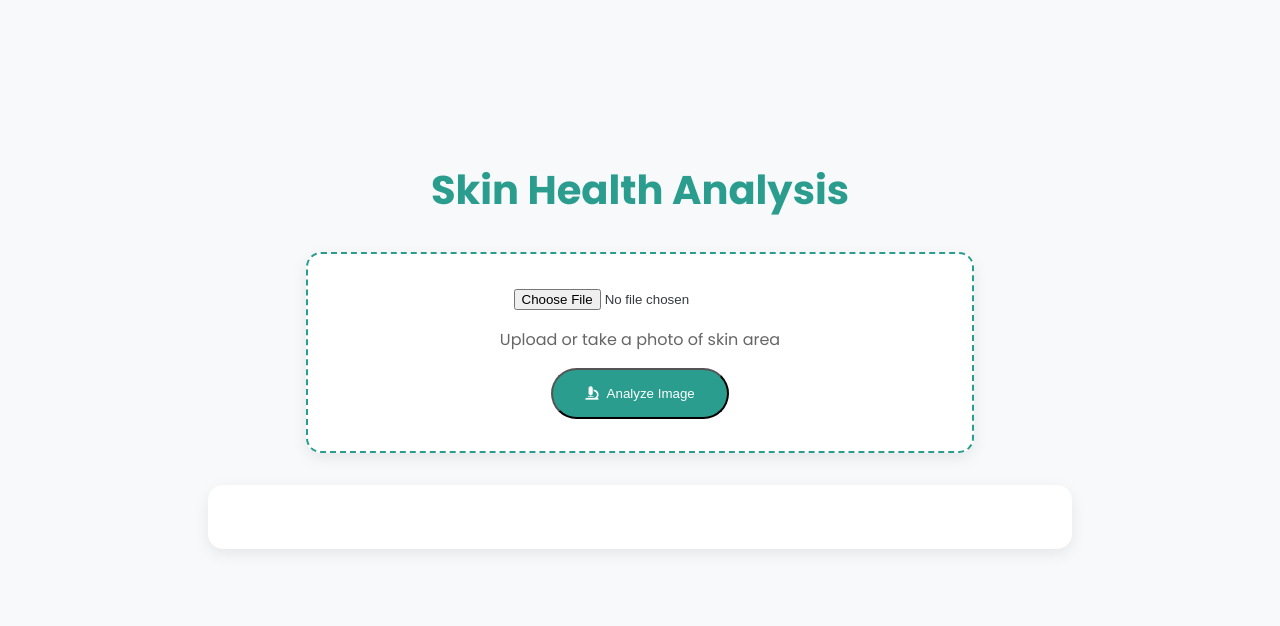
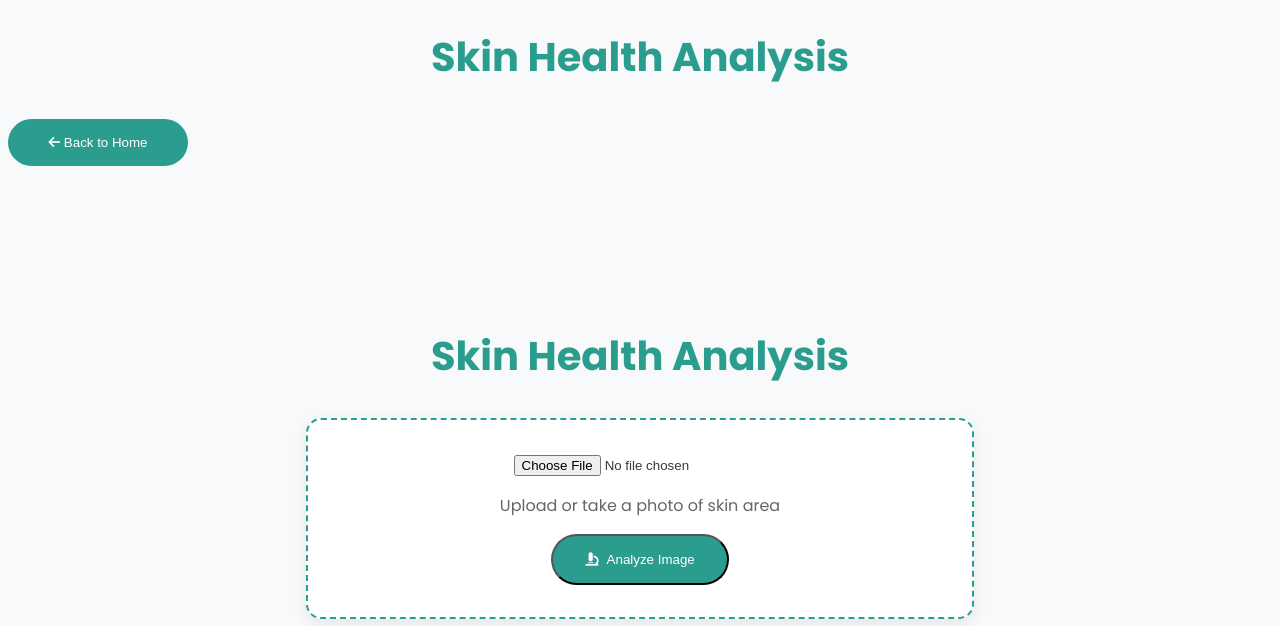
Before and after one commit to Rohanroor/AI_HACKATHON_2025, a Flask app: page /skin-health in a window 1280 px wide. Shown: the top 626 px of the page. Run offline with Flask 3, Linux system fonts and the light colour scheme.

Commit message:
fixed the UI

```diff
--- a/templates/skin_health.html
+++ b/templates/skin_health.html
@@ -93,15 +93,42 @@
             margin-bottom: 2rem;
             font-size: 2.5rem;
         }
+
+        .back-btn {
+            width: 180px;
+            padding: 1rem 2rem;
+            background: var(--primary);
+            color: white;
+            border: none;
+            border-radius: 30px;
+            transition: all 0.3s ease;
+        }
+
+        .back-btn:hover {
+            background: #21867a;
+            transform: translateY(-2px);
+        }
+
+        .result-box {
+            color: #343A40;
+        }
     </style>
 </head>
 <body>
-    <!-- Header from index.html -->
     <header>
-        <!-- ... same header content as index.html ... -->
+        <div class="pill small" style="top: 10%; left: 5%; animation-delay: 0s;"></div>
+        <div class="pill medium" style="top: 15%; left: 20%; animation-delay: 0.3s;"></div>
+        <div class="pill large" style="top: 5%; left: 30%; animation-delay: 0.5s;"></div>
+        <div class="pill small" style="top: 25%; left: 10%; animation-delay: 0.7s;"></div>
+        <div class="pill medium" style="top: 30%; left: 50%; animation-delay: 1.0s;"></div>
+        <div class="pill large" style="top: 35%; left: 80%; animation-delay: 1.2s;"></div>
+
+        <h1>Skin Health Analysis</h1>
+        <button class="back-btn" onclick="window.location.href='/'">
+            <i class="fas fa-arrow-left"></i> Back to Home
+        </button>
     </header>
 
-    <!-- Navigation from index.html -->
     <nav>
         <!-- ... same navigation content as index.html ... -->
     </nav>
```
Also changed, not shown: templates/heart.html (+4 -7 lines), templates/search_facilities.html (+17 -0 lines).
